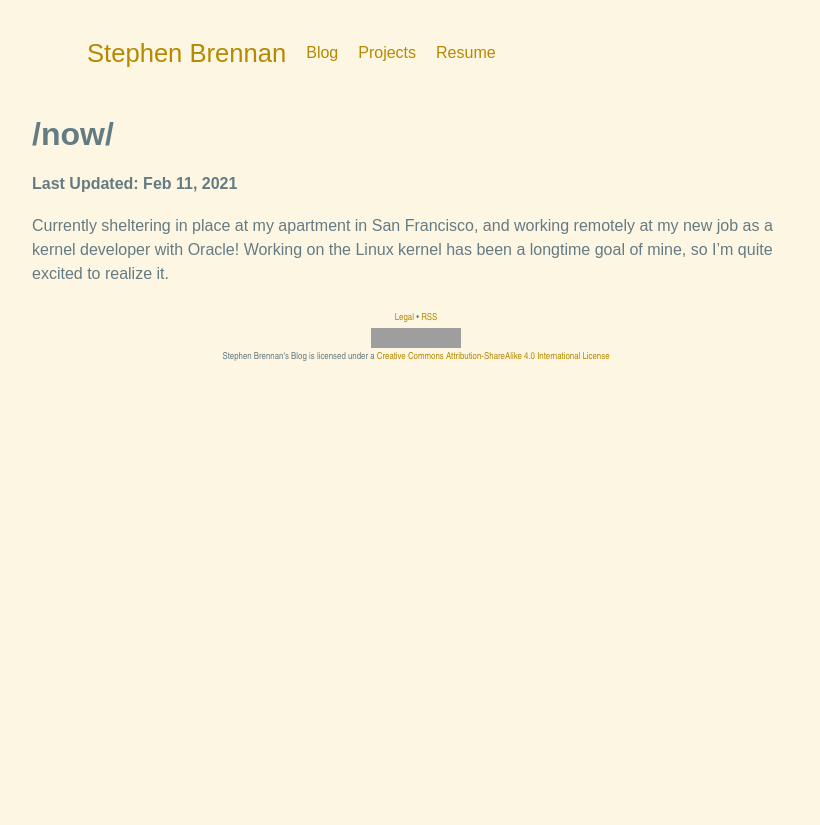
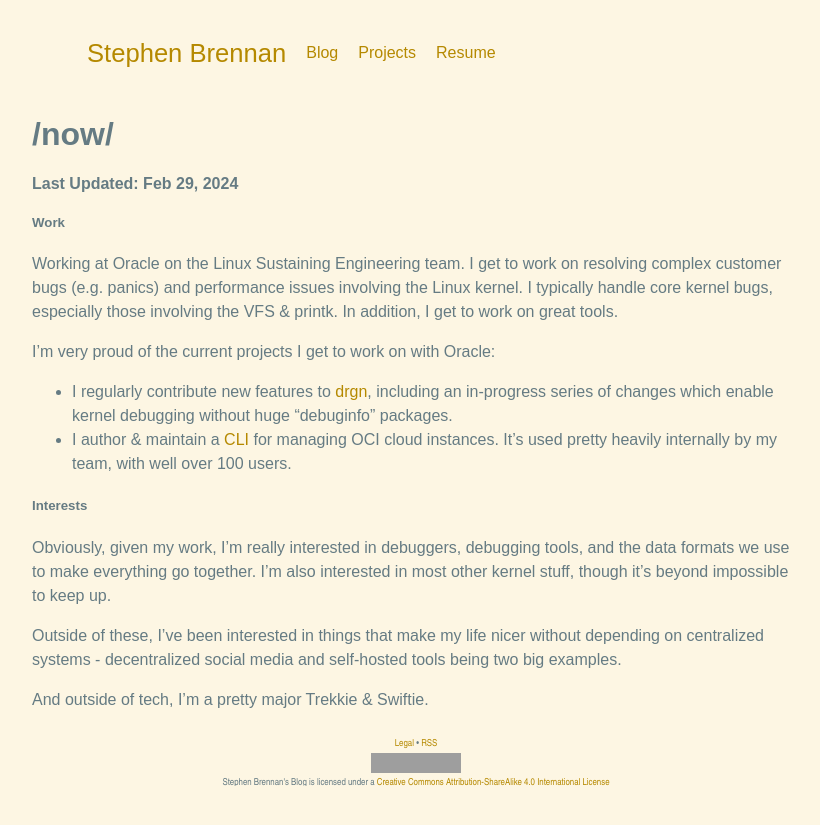
Before and after one commit to brenns10/brennan.io, a Jekyll site: the page built from now.md, in a window 1280 px wide. Shown: the top 825 px of the page, without its empty margins (224-1044 px from the left). Built offline with Jekyll 4.4.1, drawn with Linux system fonts in a browser that asks for light colours; grey boxes are pictures that could not be loaded.

Commit message:
Update /now/

```diff
--- a/now.md
+++ b/now.md
@@ -5,8 +5,32 @@ title: /now/
 
 # /now/
 
-#### Last Updated: Feb 11, 2021
+#### Last Updated: Feb 29, 2024
 
-Currently sheltering in place at my apartment in San Francisco, and working
-remotely at my new job as a kernel developer with Oracle! Working on the Linux
-kernel has been a longtime goal of mine, so I'm quite excited to realize it.
+##### Work
+
+Working at Oracle on the Linux Sustaining Engineering team. I get to work on
+resolving complex customer bugs (e.g. panics) and performance issues involving
+the Linux kernel. I typically handle core kernel bugs, especially those
+involving the VFS & printk. In addition, I get to work on great tools.
+
+I'm very proud of the current projects I get to work on with Oracle:
+
+- I regularly contribute new features to
+  [drgn](https://github.com/osandov/drgn), including an in-progress series of
+  changes which enable kernel debugging without huge "debuginfo" packages.
+- I author & maintain a [CLI](https://github.com/oracle/yo/) for managing OCI
+  cloud instances. It's used pretty heavily internally by my team, with well
+  over 100 users.
+
+##### Interests
+
+Obviously, given my work, I'm really interested in debuggers, debugging tools,
+and the data formats we use to make everything go together. I'm also interested
+in most other kernel stuff, though it's beyond impossible to keep up.
+
+Outside of these, I've been interested in things that make my life nicer without
+depending on centralized systems - decentralized social media and self-hosted
+tools being two big examples.
+
+And outside of tech, I'm a pretty major Trekkie & Swiftie.
```
